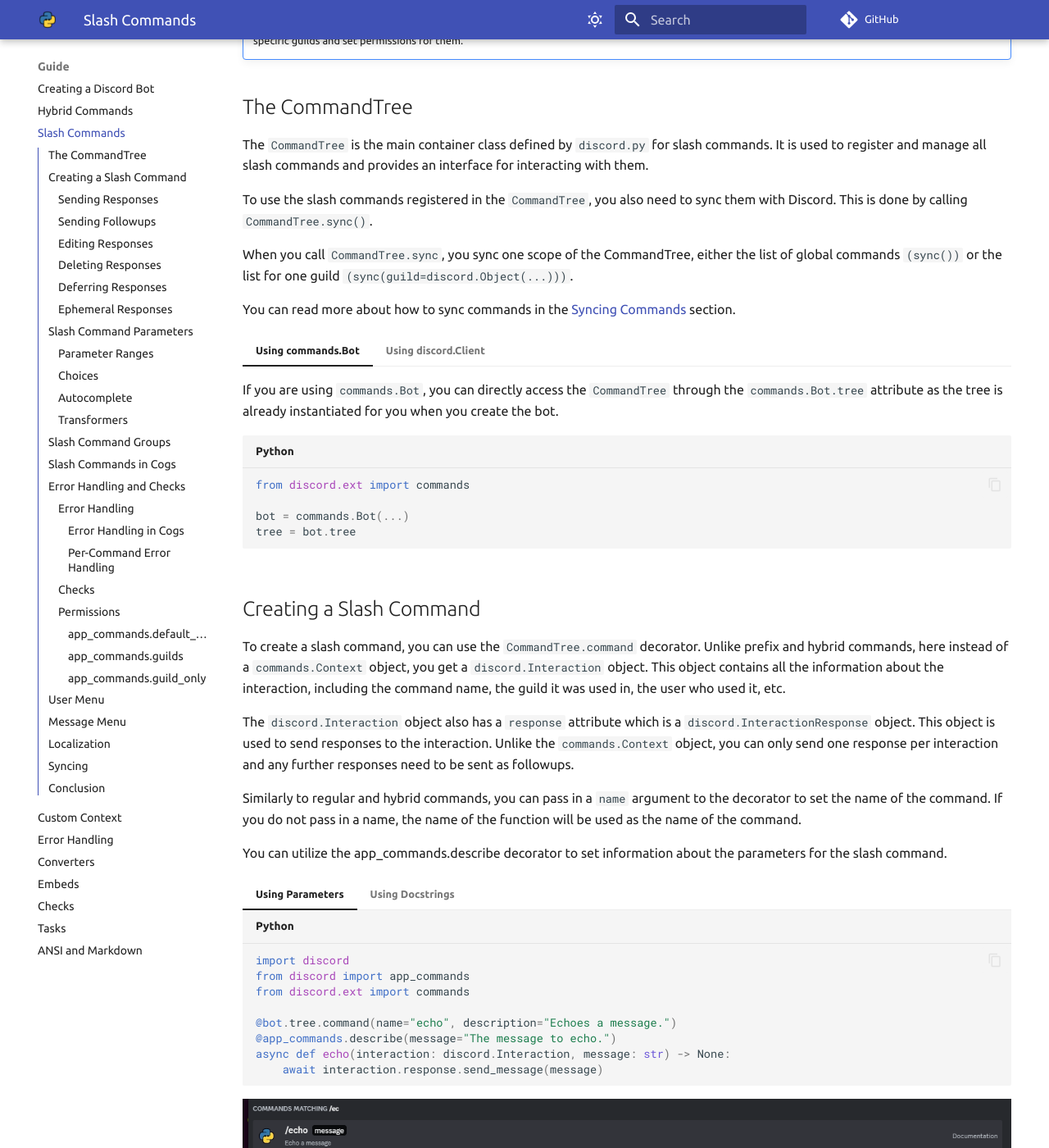
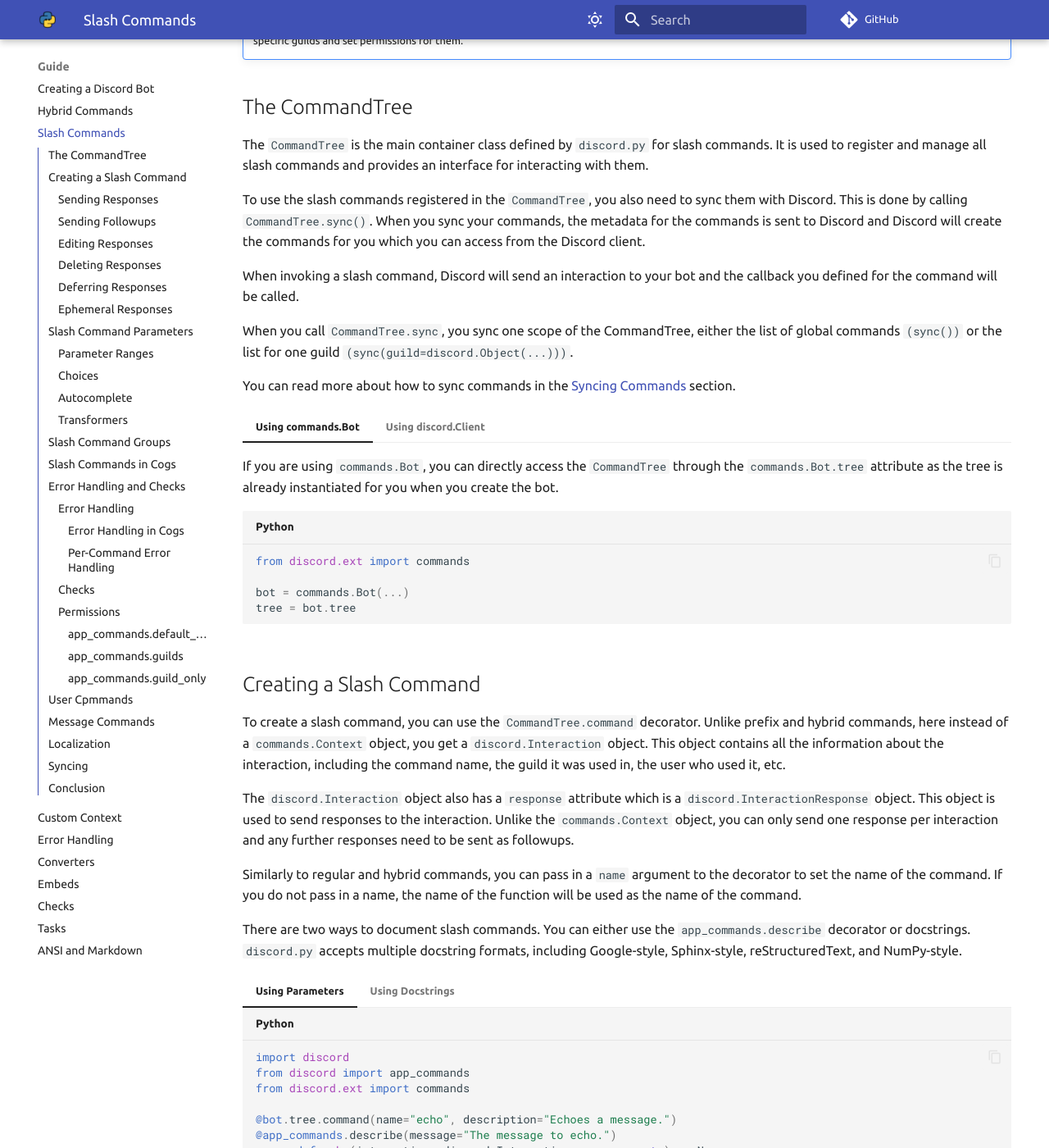
Before and after one commit to FallenDeity/discord.py-masterclass, an MkDocs documentation site: the page built from docs/slash-commands.md, in a window 1280 px wide and 1400 px high, scrolled down 687 px. Shown: the whole window at 82% size. Built offline with MkDocs 1.6.1 and Material for MkDocs 9.7.7, drawn with Linux system fonts in a browser that asks for light colours; comment, search, counter and statistics services are not loaded; some of the changed text lies outside the part shown.

Commit message:
refactor: edit slash commands

````diff
--- a/docs/slash-commands.md
+++ b/docs/slash-commands.md
@@ -1,6 +1,6 @@
 # Slash Commands
 
-A slash command is one of the types of client-integrated interactions a bot can create. Unlike prefix and hybrid commands, these do not require the message content intent.
+A slash command is one of the types of application commands a bot can create. Unlike prefix and hybrid commands, these do not require the message content intent.
 
 Application commands are native ways to interact with apps in the Discord client. There are 3 types of commands accessible in different interfaces: the chat input, a message's context menu (top-right menu or right-clicking in a message), and a user's context menu (right-clicking on a user).
 
@@ -13,7 +13,9 @@ Application commands are native ways to interact with apps in the Discord client
 
 The `CommandTree` is the main container class defined by `discord.py` for slash commands. It is used to register and manage all slash commands and provides an interface for interacting with them.
 
-To use the slash commands registered in the `CommandTree`, you also need to sync them with Discord. This is done by calling `CommandTree.sync()`.
+To use the slash commands registered in the `CommandTree`, you also need to sync them with Discord. This is done by calling `CommandTree.sync()`. When you sync your commands, the metadata for the commands is sent to Discord and Discord will create the commands for you which you can access from the Discord client.
+
+When invoking a slash command, Discord will send an interaction to your bot and the callback you defined for the command will be called.
 
 When you call `CommandTree.sync`, you sync one scope of the CommandTree, either the list of global commands `(sync())` or the list for one guild `(sync(guild=discord.Object(...)))`.
 
@@ -52,7 +54,7 @@ The `discord.Interaction` object also has a `response` attribute which is a `dis
 
 Similarly to regular and hybrid commands, you can pass in a `name` argument to the decorator to set the name of the command. If you do not pass in a name, the name of the function will be used as the name of the command.
 
-You can utilize the app_commands.describe decorator to set information about the parameters for the slash command.
+There are two ways to document slash commands. You can either use the `app_commands.describe` decorator or docstrings. `discord.py` accepts multiple docstring formats, including Google-style, Sphinx-style, reStructuredText, and NumPy-style.
 
 === "Using Parameters"
 
@@ -101,8 +103,38 @@ async def echo(interaction: discord.Interaction, message: str) -> None:
     await interaction.response.send_message(message)
 ```
 
+You can only send one response per interaction. Any further responses will lead to `InteractionResponded` error.
+
+```py
+@bot.tree.command()
+async def ping(inter: discord.Interaction) -> None:
+    """Get the bot's latency"""
+    await inter.response.send_message(f"Pong! ({round(bot.latency * 1000)}ms)")
+    try:
+        await inter.response.send_message(f"Trying to send a second message...")
+    except discord.InteractionResponded:
+        await inter.followup.send(f"Respoding again failed, as expected.")
+```
+
+![Followup Message](assets/slash-commands/followup.png){: style="width: 100%;"}
+
+If you do not send a response, the interaction will be marked as failed and the user will be notified that the interaction failed.
+
+![Failed Interaction](assets/slash-commands/failed-interaction.png){: style="width: 100%;"}
+
+### Sending Followups
+
+To send followups, you can use the `discord.Interaction.followup.send` method. This method is same as your usual `commands.Context.reply` method and basically replies to your original response. A followup message can be sent only after you have sent a response.
+
+```py
+@bot.tree.command()
+async def echo(interaction: discord.Interaction, message: str) -> None:
+    await interaction.response.send_message(message)
+    await interaction.followup.send("This is a followup message.")
+```
+
 !!! warning "Warning"
-    You can only send one response per interaction. Any further responses will lead to `InteractionResponded` error.
+    You can send as many followups as you want, but you can only have one response per interaction.
 
     ```py
     @bot.tree.command()
@@ -113,36 +145,7 @@ async def echo(interaction: discord.Interaction, message: str) -> None:
             await inter.response.send_message(f"Trying to send a second message...")
         except discord.InteractionResponded:
             await inter.followup.send(f"Respoding again failed, as expected.")
-    ```
-
-    ![Followup Message](assets/slash-commands/followup.png){: style="width: 100%;"}
-
-    If you do not send a response, the interaction will be marked as failed and the user will be notified that the interaction failed.
-
-    ![Failed Interaction](assets/slash-commands/failed-interaction.png){: style="width: 100%;"}
-
-### Sending Followups
-
-To send followups, you can use the `discord.Interaction.followup.send` method. This method is same as your usual `commands.Context.reply` method and basically replies to your original response.
-
-```py
-@bot.tree.command()
-async def echo(interaction: discord.Interaction, message: str) -> None:
-    await interaction.response.send_message(message)
-    await interaction.followup.send("This is a followup message.")
-```
-
-!!! warning "Warning"
-    Before you can send followups, you need to send a response first.
-    You can send as many followups as you want, but you can only send one response per interaction.
-
-    ```py
-    @bot.tree.command()
-    async def ping(inter: discord.Interaction) -> None:
-        """Get the bot's latency"""
-        await inter.response.send_message(f"Pong! ({round(bot.latency * 1000)}ms)")
-        await inter.followup.send("followup message 1")
-        await inter.followup.send("followup message 2")
+        await inter.followup.send("Trying to send a second message...")
     ```
 
     ![Followup Messages](assets/slash-commands/followups.png){: style="width: 100%;"}
@@ -1043,7 +1046,7 @@ class UtilityGroup(commands.GroupCog, name="utility", description="Utility comma
 group = app_commands.Group(name="utility", description="Utility commands", guild_only=True)
 ```
 
-## User Menu
+## User Cpmmands
 
 You can access these commands by right clicking on a user profile > `Apps` > `Commands`. These allow a command to be invoked on a user, without any arguments or text input.
 
@@ -1097,7 +1100,7 @@ You can access these commands by right clicking on a user profile > `Apps` > `Co
 ![User Command](assets/slash-commands/user-command.png){ align="left" width="60%"}
 ![User Menu](assets/slash-commands/user-menu.png){ align="right" width="30%"}
 
-## Message Menu
+## Message Commands
 
 You can access these commands by right clicking on a message > `Apps` > `Commands`. These allow a command to be invoked on a message, without any arguments or text input.
 
````
